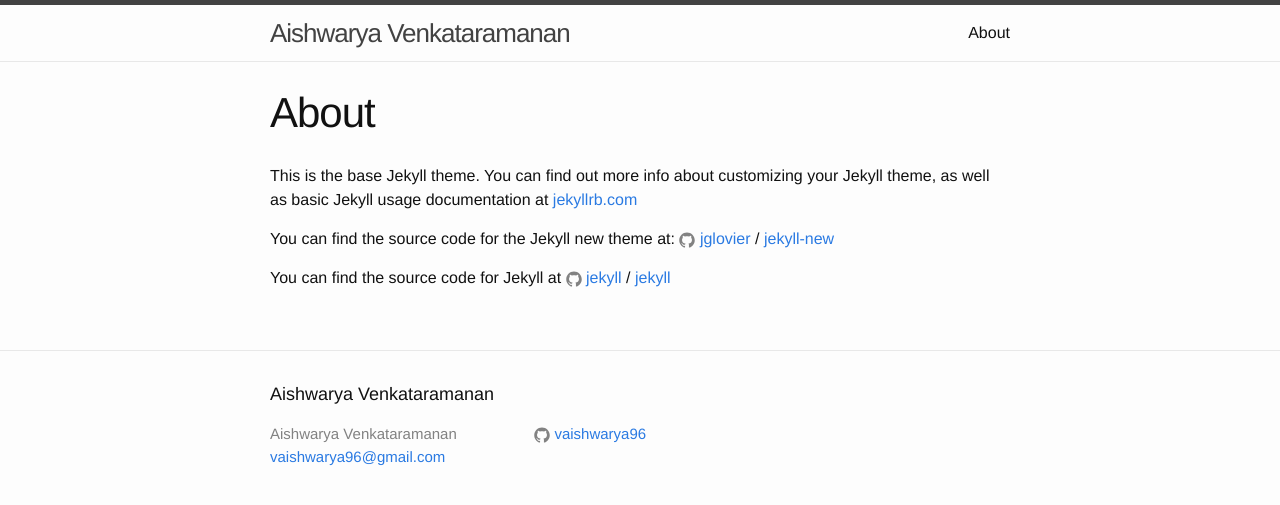
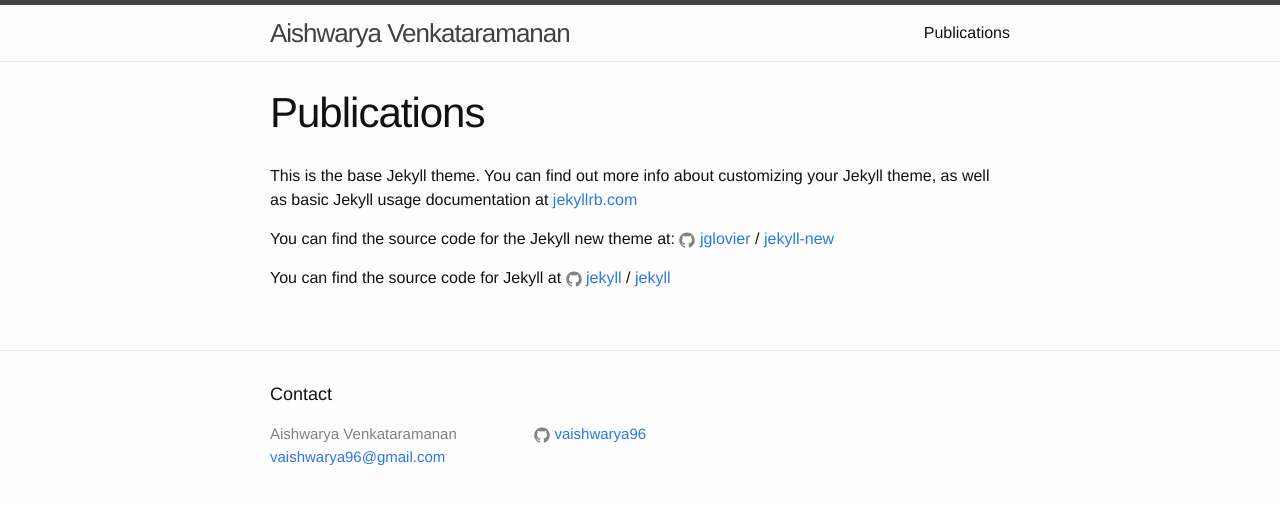
Before and after one commit to vaishwarya96/vaishwarya96.github.io, a Jekyll site: the page built from about.md, in a window 1280 px wide. Shown: the top 505 px of the page. Built offline with Jekyll 4.4.1, drawn with Linux system fonts in a browser that asks for light colours.

Commit message:
Title change

```diff
--- a/_includes/footer.html
+++ b/_includes/footer.html
@@ -2,7 +2,7 @@
 
   <div class="wrapper">
 
-	  <h2 class="footer-heading">{{site.title}}</h2>
+	  <h2 class="footer-heading">Contact</h2>
 
     <div class="footer-col-wrapper">
       <div class="footer-col footer-col-1">
--- a/about.md
+++ b/about.md
@@ -1,7 +1,7 @@
 ---
 layout: page
-title: About
-permalink: /about/
+title: Publications
+permalink: /publications/
 ---
 
 This is the base Jekyll theme. You can find out more info about customizing your Jekyll theme, as well as basic Jekyll usage documentation at [jekyllrb.com](http://jekyllrb.com/)
```
